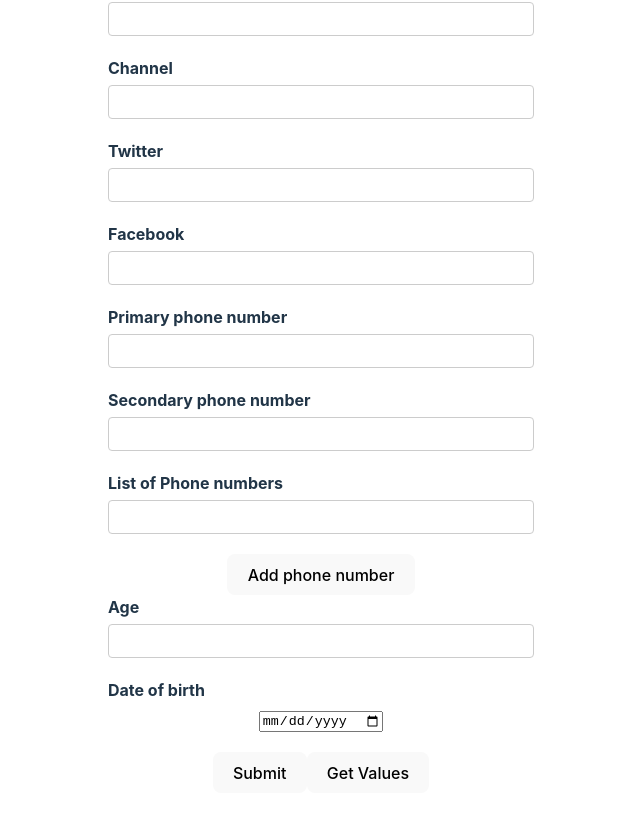
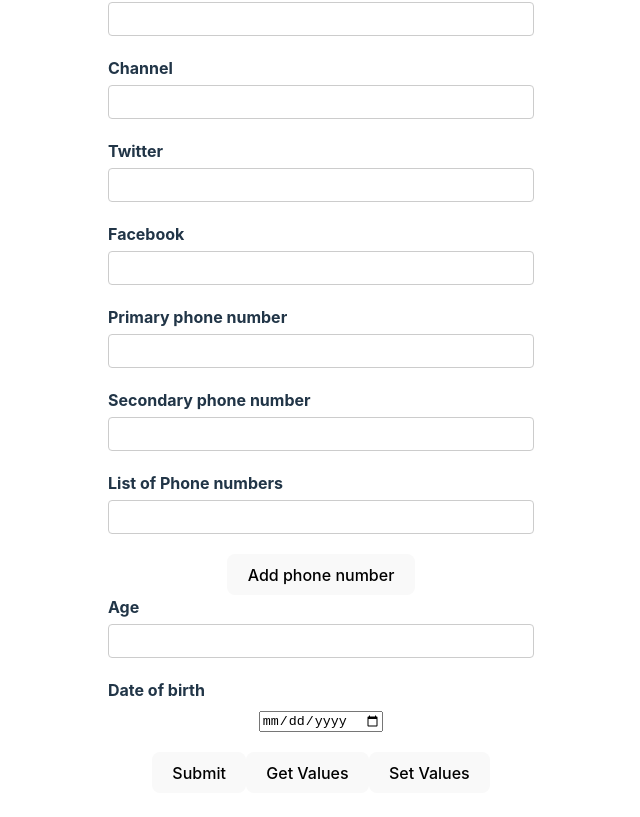
Before and after one commit to tonyedgal/react-forms, a React (Vite) app in the folder rhf-intro/: page / in a window 1280 px wide. Shown: the part 267-1084 px from the top of the page, without its empty margins (319-959 px from the left). Built offline with nearby package versions, Linux system fonts and the light colour scheme.

Commit message:
feat: using `setValue` method to modify a field's value

```diff
--- a/rhf-intro/src/components/YoutubeForm.tsx
+++ b/rhf-intro/src/components/YoutubeForm.tsx
@@ -36,7 +36,15 @@ const YoutubeForm = () => {
       dob: new Date(),
     },
   });
-  const { register, control, handleSubmit, formState, watch, getValues } = form;
+  const {
+    register,
+    control,
+    handleSubmit,
+    formState,
+    watch,
+    getValues,
+    setValue,
+  } = form;
   const { errors } = formState;
 
   const { fields, append, remove } = useFieldArray({
@@ -63,6 +71,10 @@ const YoutubeForm = () => {
     // otherwise it will return the entire form data.
     // Pass an array of field names to getValues to retrieve the values of those fields.
     console.log("Get Values", getValues());
+  };
+
+  const handleSetValues = () => {
+    setValue("username", "");
   };
 
   // watch specific field
@@ -221,6 +233,9 @@ const YoutubeForm = () => {
         <button type="button" onClick={handleGetValues}>
           Get Values
         </button>
+        <button type="button" onClick={handleSetValues}>
+          Set Values
+        </button>
       </form>
       <DevTool control={control} />
     </div>
```
